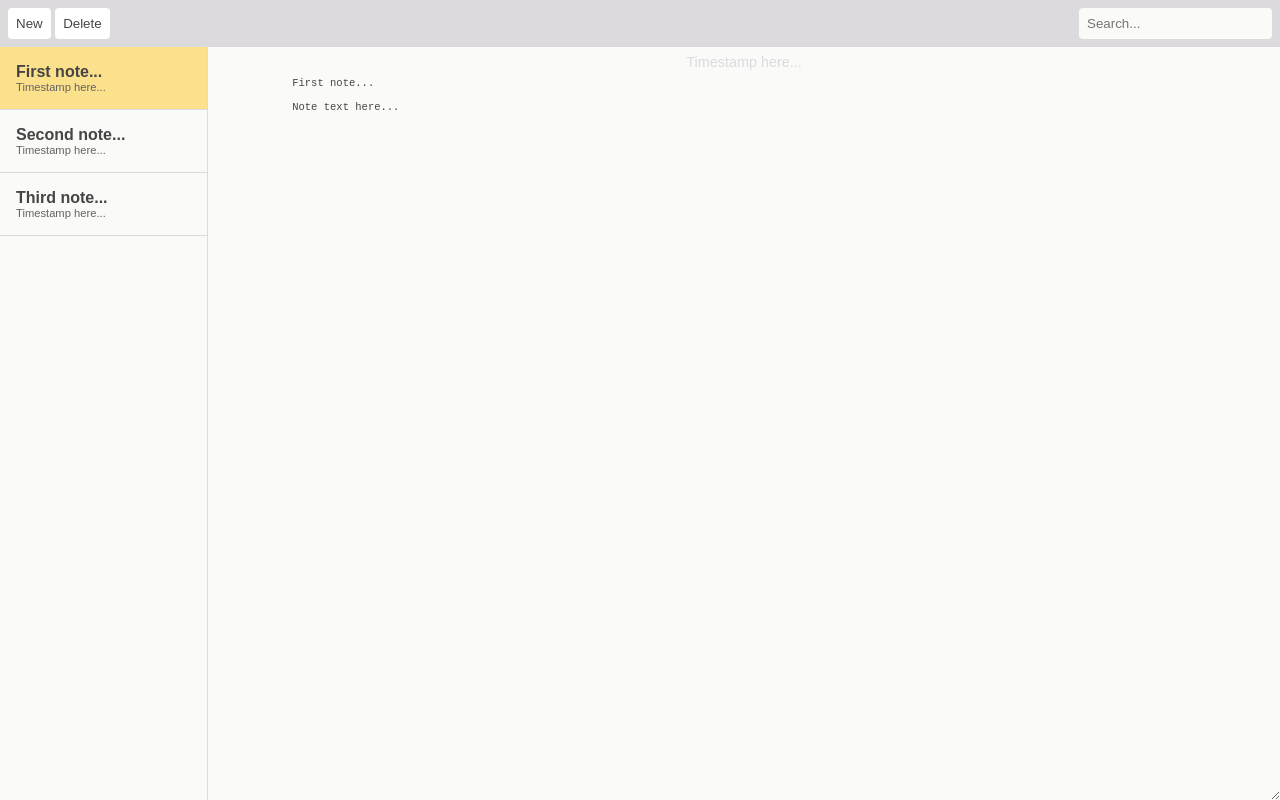
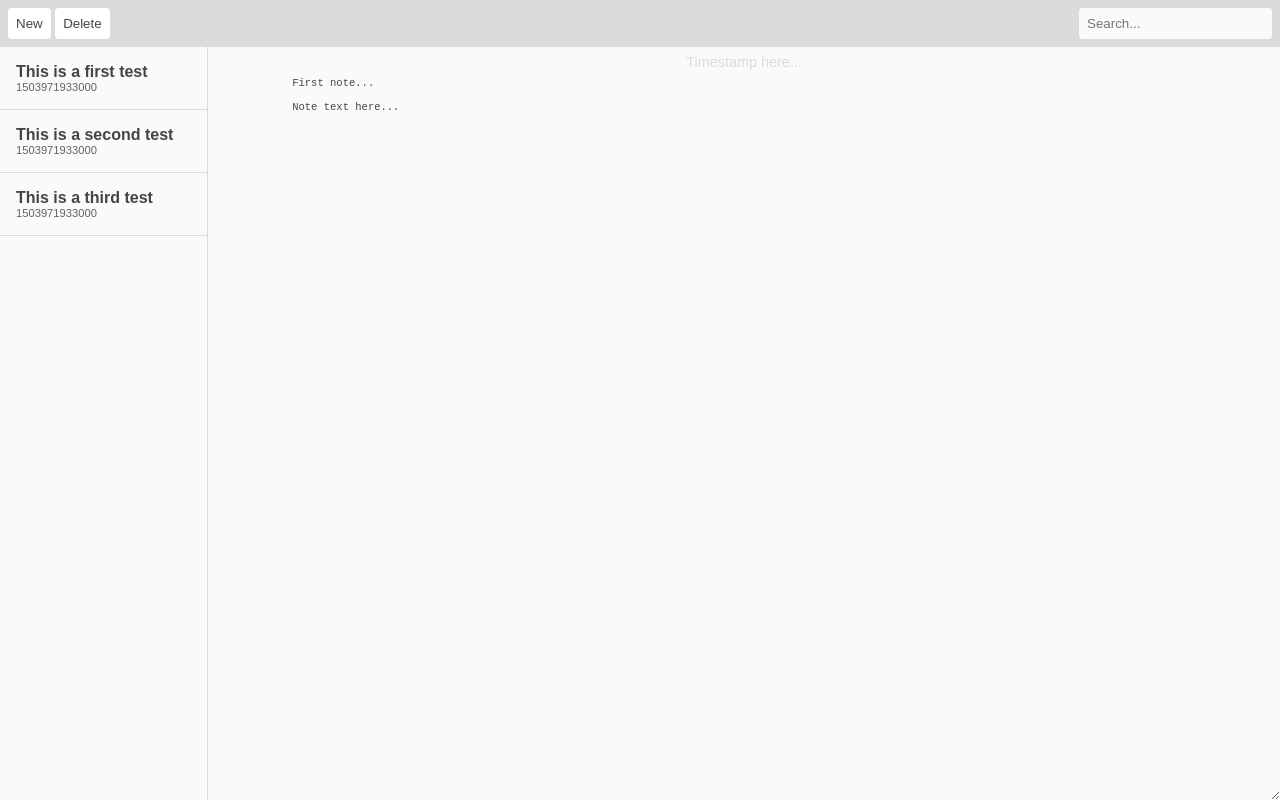
Before and after one commit to peterxjang/notes-app-jquery, a plain HTML site: page index.html in a window 1280 px wide. Drawn offline with nearby package versions, Linux system fonts and the light colour scheme.

Commit message:
Display array of notes

```diff
--- a/index.html
+++ b/index.html
@@ -19,18 +19,6 @@
     </div>
     <div class="note-container">
       <div class="note-selectors">
-        <div class="note-selector active">
-          <p class="note-selector-title">First note...</p>
-          <p class="note-selector-timestamp">Timestamp here...</p>
-        </div>
-        <div class="note-selector">
-          <p class="note-selector-title">Second note...</p>
-          <p class="note-selector-timestamp">Timestamp here...</p>
-        </div>
-        <div class="note-selector">
-          <p class="note-selector-title">Third note...</p>
-          <p class="note-selector-timestamp">Timestamp here...</p>
-        </div>
       </div>
       <div class="note-editor">
         <p class="note-editor-info">Timestamp here...</p>
--- a/js/notes.js
+++ b/js/notes.js
@@ -1 +1,16 @@
 /* global $ */
+var notes = [
+  {id: 1, body: "This is a first test", timestamp: Date.now()},
+  {id: 2, body: "This is a second test", timestamp: Date.now()},
+  {id: 3, body: "This is a third test", timestamp: Date.now()}
+];
+
+notes.forEach(function(note) {
+  console.log(note);
+  $('.note-selectors').append(
+    '<div class="note-selector">' +
+      '<p class="note-selector-title">' + note.body + '</p>' +
+      '<p class="note-selector-timestamp">' + note.timestamp + '</p>' +
+    '</div>'
+  );
+});
```
